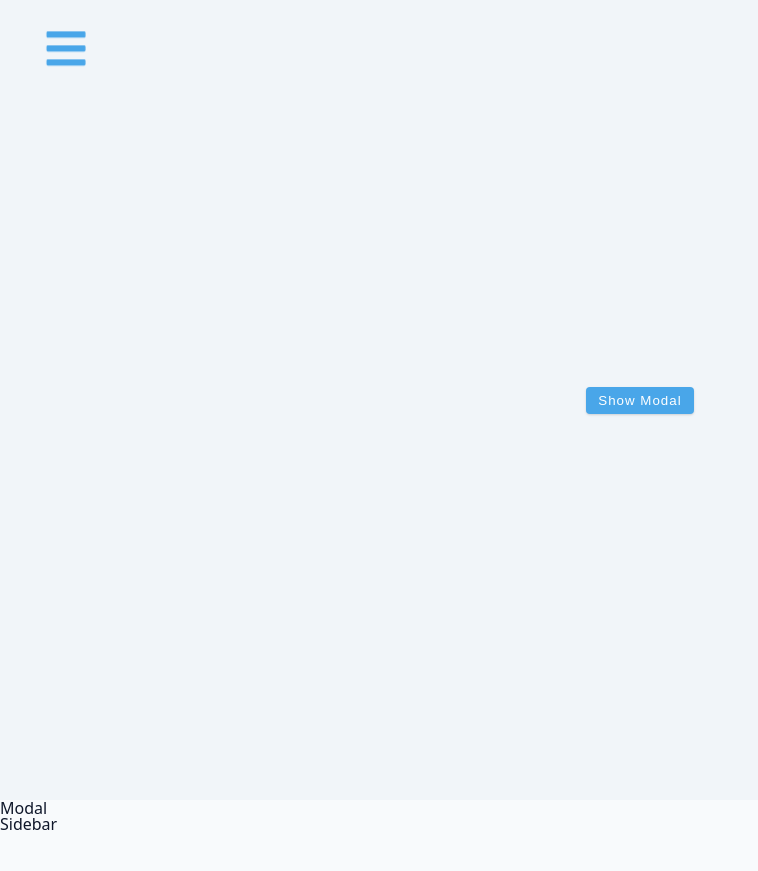
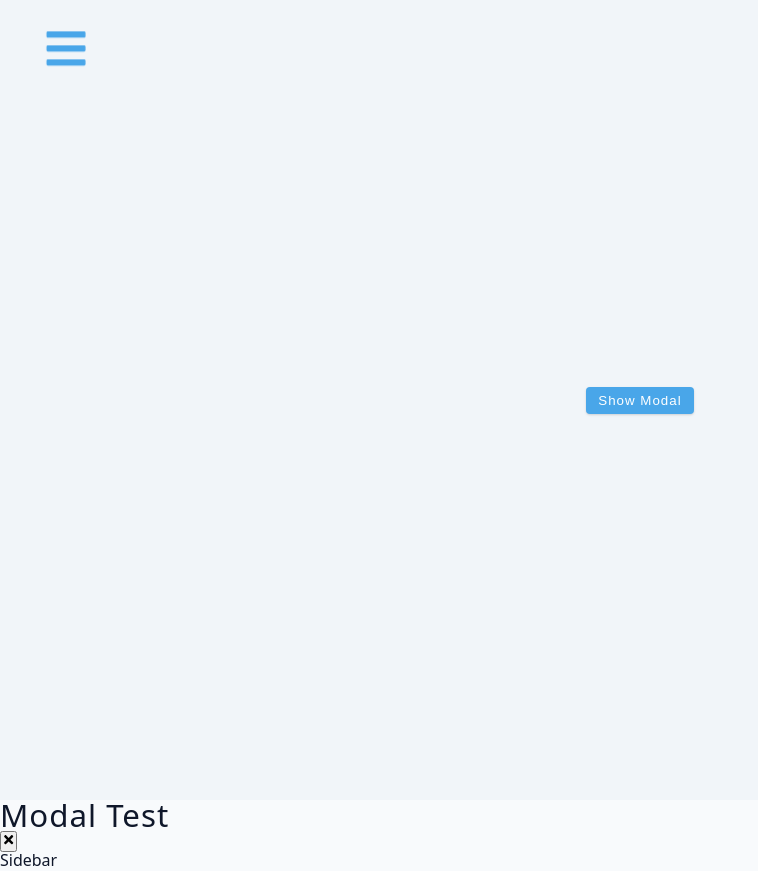
Before and after one commit to RedJyu/sidebar-challenge, a React (Vite) app: page / in a window 1280 px wide. Shown: the whole page, without its empty margins (0-758 px from the left). Before the commit the page ends 835 px from the top, so only its background shows below. Built offline with nearby package versions, Linux system fonts and the light colour scheme.

Commit message:
modal pre css

```diff
--- a/src/Modal.jsx
+++ b/src/Modal.jsx
@@ -1,4 +1,16 @@
+import { FaTimes } from 'react-icons/fa';
+import { useGlobalContext } from './Context';
 function Modal() {
-  return <div>Modal</div>;
+  const { isModalOpen, closeModal } = useGlobalContext();
+  return (
+    <div className='modal-overlay'>
+      <div className='modal-container'>
+        <h3>modal test</h3>
+        <button className='close-modal-btn' onClick={closeModal}>
+          <FaTimes />
+        </button>
+      </div>
+    </div>
+  );
 }
 export default Modal;
```
